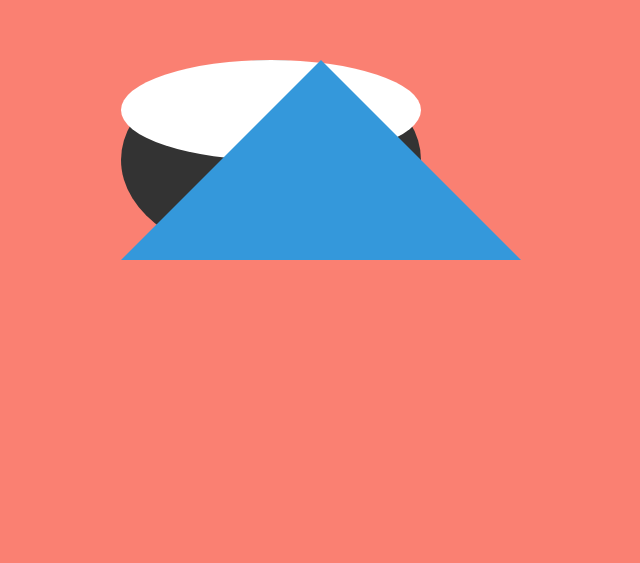
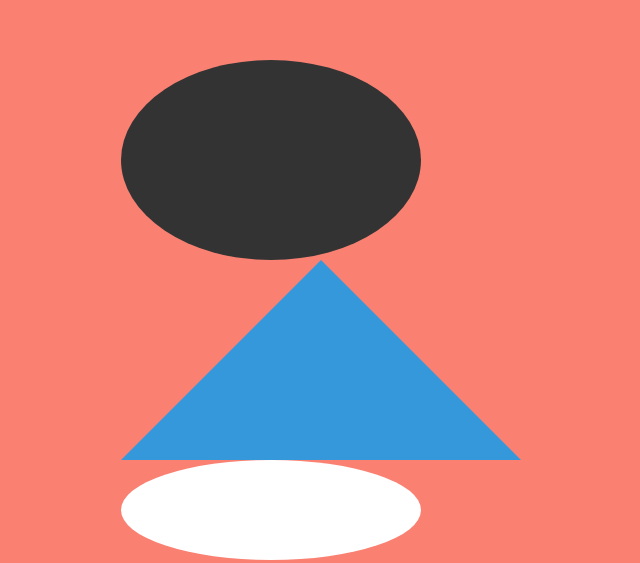
Before and after one commit to vifigu1097/block10mdn, a plain HTML site: page index.html in a window 1280 px wide. Shown: the part 340-903 px from the top of the page, without its empty margins (279-919 px from the left). Drawn offline with Linux system fonts and the light colour scheme.

Commit message:
changed css and html

```diff
--- a/index.html
+++ b/index.html
@@ -8,9 +8,10 @@
 </head>
  <body>
     <main>
-    <div class="shape shape1"></div>
-    <div class="shape shape2"></div>
-    <div class="shape shape3"></div>
+    <div class="contianer"></div>
+    <div id="box1"></div>
+    <div id="box2"></div>
+    <div id="box3"></div>
     </main>
     <footer>
        <form>
@@ -20,8 +21,10 @@
         <br/>
         <label for="Lname">Last Name</label>
         <input type="text" id="Lname">
+        <br/>
         <label for="Email">Email</label>
         <input type="text" id="Email">
+        <br/>
 
         <br/>
         <input type="submit" value="Submit">
--- a/style.css
+++ b/style.css
@@ -5,7 +5,7 @@
 
   }
 
-  .shape1 {
+  #box1{
     width: 300px;
     height: 200px;
     background-color: #333;
@@ -13,15 +13,15 @@
     z-index: 1;
   }
 
-  .shape2 {
+    #box2 {
     width: 0;
     height: 0;
     border-left: 200px solid transparent;
     border-right: 200px solid transparent;
     border-bottom: 200px solid #3498db;
-    z-index: 2;
+    z-index: 1;
   }
-  .shape3 {
+  #box3 {
     width: 100px;
     height: 100px;
     background-color: white;
@@ -36,6 +36,8 @@
     display: flex;
     flex-direction: column;
     background-color: salmon;
+    width: 100%;
+    height: 200%;
 
   }
   main {
@@ -53,3 +55,9 @@ html,body {
     padding: 0;
 
 }
+head {
+    height: 200%;
+    width: 200%;
+    padding: 10;
+
+}
```
